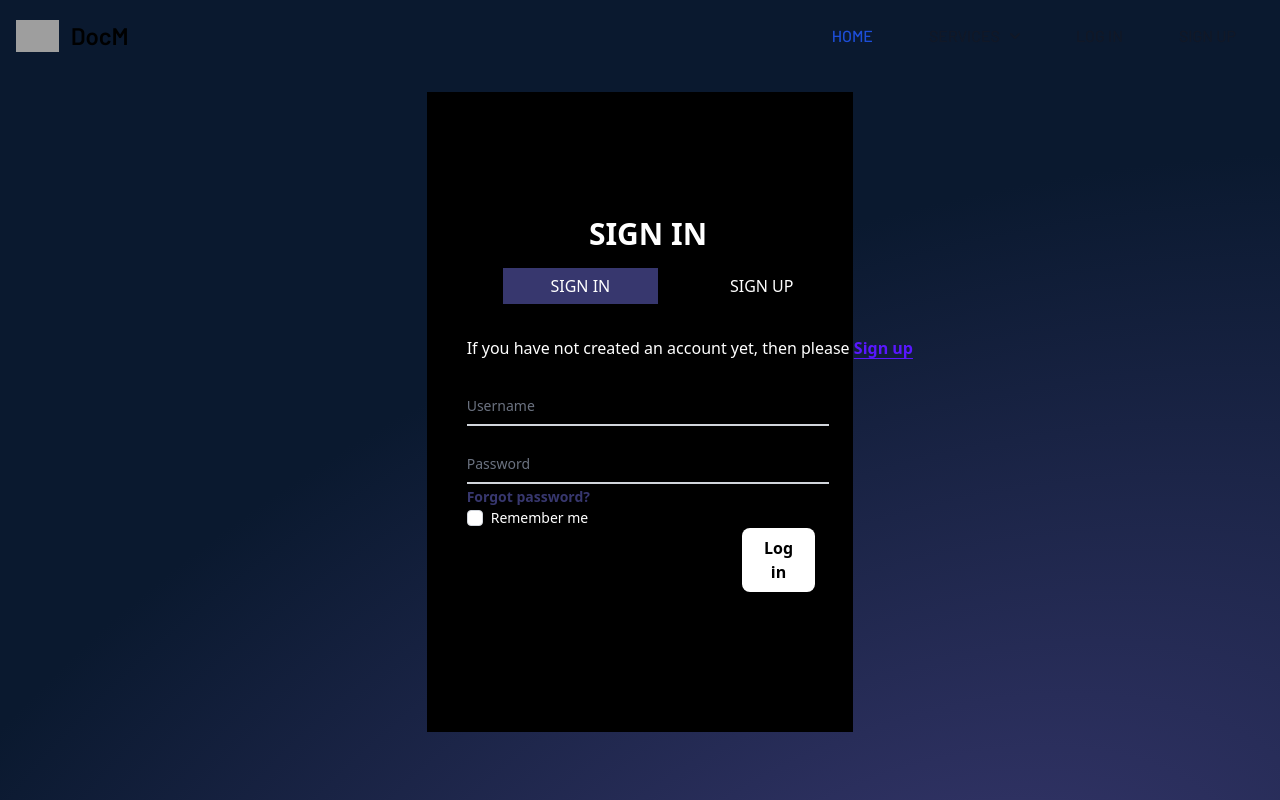
After one commit to KadamKaustubh147/ai_doc_manager, a Django app: template AiDocManager/templates/account/login.html in a window 1280 px wide. The commit adds this page. Run offline with Django 5.2, Linux system fonts and the light colour scheme; the template is opened without the code that fills it, so the values that code supplies are empty; some libraries are stand-ins or nearby versions; grey boxes are pictures that could not be loaded.

Commit message:
Updated custom django allauth login template

```diff
--- /dev/null
+++ b/AiDocManager/templates/account/login.html
@@ -0,0 +1,114 @@
+{% extends 'base.html' %}
+{% load allauth account %}
+{% load socialaccount %}
+{% load static tailwind_tags %}
+{% load static %}
+
+{% block maal %}
+
+<div class="flex flex-wrap bg-[#000000] md:w-1/3 w-3/4 place-self-center mt-5 h-4/5 pl-4">
+  <div class="flex w-full flex-col ">
+    <div
+      class="mx-auto my-auto flex flex-col justify-center md:px-6 md:pt-0 w-full"
+    >
+    <p class="text-center text-white text-3xl font-extrabold -mt-4 mb-4 w-full ">SIGN IN</p>
+      <div class="flex justify-around mb-2">
+        <button class="text-white bg-[#37376E] p-1.5 px-12">SIGN IN</button>
+        <button class="text-white">SIGN UP</button>
+      </div>
+      <form
+        class="flex flex-col md:pt-6"
+        method="post"
+        action="{% url 'account_login' %}"
+      >
+        {% csrf_token %}
+              <div class="text-center">
+        <p class="whitespace-nowrap text-white">
+          If you have not created an account yet, then please
+          <a
+            class="font-semibold text-[#5917FF] underline underline-offset-4"
+            href="{% url 'account_signup' %}"
+          >
+            Sign up
+          </a>
+        </p>
+      </div>
+
+        {% if form.errors %}
+        <div class="text-red-500">
+          <ul>
+            {% for field in form %} {% for error in field.errors %}
+            <li>{{ error }}</li>
+            {% endfor %} {% endfor %} {% for error in form.non_field_errors %}
+            <li>{{ error }}</li>
+            {% endfor %}
+          </ul>
+        </div>
+        {% endif %}
+        <div class="flex flex-col pt-4">
+            <div class="relative z-0 mt-2 mb-4">
+              <input type="text" id="username" class="block py-2.5 px-0 w-full text-sm text-gray-900 bg-transparent border-0 border-b-2 border-gray-300 appearance-none dark:text-white dark:border-gray-600 dark:focus:border-blue-500 focus:outline-none focus:ring-0 focus:border-blue-600 peer" name="login" placeholder=" " required/>
+              <label for="username" class="absolute text-sm text-gray-500 dark:text-gray-400 duration-300 transform -translate-y-6 scale-75 top-3 -z-10 origin-[0] peer-focus:start-0 peer-focus:text-blue-600 peer-focus:dark:text-blue-500 peer-placeholder-shown:scale-100 peer-placeholder-shown:translate-y-0 peer-focus:scale-75 peer-focus:-translate-y-6 rtl:peer-focus:translate-x-1/4 rtl:peer-focus:left-auto">Username</label>
+            </div>
+        </div>
+        <div class="relative z-0">
+            <input type="password" id="password" class="block py-2.5 px-0 w-full text-sm text-gray-900 bg-transparent border-0 border-b-2 border-gray-300 appearance-none dark:text-white dark:border-gray-600 dark:focus:border-blue-500 focus:outline-none focus:ring-0 focus:border-blue-600 peer" name="password" placeholder=" " required />
+            <label for="password" class="absolute text-sm text-gray-500 dark:text-gray-400 duration-300 transform -translate-y-6 scale-75 top-3 -z-10 origin-[0] peer-focus:start-0 peer-focus:text-blue-600 peer-focus:dark:text-blue-500 peer-placeholder-shown:scale-100 peer-placeholder-shown:translate-y-0 peer-focus:scale-75 peer-focus:-translate-y-6 rtl:peer-focus:translate-x-1/4 rtl:peer-focus:left-auto">Password</label>
+        </div>
+
+        <div>
+          <a
+            href="{% url 'account_reset_password' %}"
+            class="text-sm font-semibold text-[#37376E] hover:underline"
+          >
+            Forgot password?
+          </a>
+        </div>
+
+        <div class="flex items-center">
+          <input
+            type="checkbox"
+            id="id_remember"
+            name="remember"
+            class="h-4 w-4 rounded border-gray-300 text-gray-900 focus:ring-[#37376E]"
+          />
+          <label for="id_remember" class="ml-2 block text-sm text-white">
+            Remember me
+          </label>
+        </div>
+
+        <div class="w-full pl-[60%]">
+          <button
+            type="submit"
+            class="w-1/2 rounded-lg bg-white px-4 py-2 text-center text-base font-semibold text-black shadow-md ring-gray-500 ring-offset-2 transition focus:ring-2 ml-[40%]"
+          >Log in</button>
+        </div>
+
+      </form>
+
+      {% if SOCIALACCOUNT_ENABLED %}
+        <div class="relative mt-8 flex h-px place-items-center bg-gray-200">
+          <div
+            class="absolute left-1/2 h-6 w-14 -translate-x-1/2 bg-white text-center text-sm text-gray-500"
+          >
+            or
+          </div>
+        </div>
+        <a href="{% provider_login_url 'google' %}" class="google-bg">
+          <button
+            class="-2 mt-8 w-full flex items-center justify-center rounded-md border px-4 py-1 outline-none ring-gray-400 ring-offset-2 transition hover:border-transparent hover:bg-black hover:text-white focus:ring-2"
+          >
+            <img
+              class="mr-2 h-5"
+              src="https://static.cdnlogo.com/logos/g/35/google-icon.svg"
+              alt
+            />
+            Log in with Google
+          </button>
+        </a>
+      {% endif %}
+    </div>
+  </div>
+</div>
+
+{% endblock %}
--- a/AiDocManager/templates/base.html
+++ b/AiDocManager/templates/base.html
@@ -81,7 +81,7 @@
       </div>
     </nav>
 
-    {% block content %}{% endblock %}
+    {% block maal %}{% endblock %}
 
   </section>
 
--- a/AiDocManager/templates/landing.html
+++ b/AiDocManager/templates/landing.html
@@ -8,7 +8,7 @@
 
 {% load static %}
 
-{% block content %}
+{% block maal %}
 
     <div class="grid max-w-screen-xl px-4 py-8 mx-auto lg:gap-8 xl:gap-0 lg:py-16 lg:grid-cols-12 items-center font-[Barlow] h-full">
       <div class="mx-auto lg:col-span-7">
--- a/AiDocManager/theme/static/css/dist/styles.css
+++ b/AiDocManager/theme/static/css/dist/styles.css
@@ -795,8 +795,40 @@ select {
   border-width: 0;
 }
 
+.pointer-events-none {
+  pointer-events: none;
+}
+
 .static {
   position: static;
+}
+
+.absolute {
+  position: absolute;
+}
+
+.relative {
+  position: relative;
+}
+
+.left-1\/2 {
+  left: 50%;
+}
+
+.top-0 {
+  top: 0px;
+}
+
+.top-3 {
+  top: 0.75rem;
+}
+
+.-z-10 {
+  z-index: -10;
+}
+
+.z-0 {
+  z-index: 0;
 }
 
 .z-10 {
@@ -808,8 +840,21 @@ select {
   margin-right: auto;
 }
 
+.my-auto {
+  margin-top: auto;
+  margin-bottom: auto;
+}
+
 .-mr-1 {
   margin-right: -0.25rem;
+}
+
+.-mt-4 {
+  margin-top: -1rem;
+}
+
+.mb-2 {
+  margin-bottom: 0.5rem;
 }
 
 .mb-4 {
@@ -824,6 +869,14 @@ select {
   margin-left: 0.5rem;
 }
 
+.ml-\[40\%\] {
+  margin-left: 40%;
+}
+
+.mr-2 {
+  margin-right: 0.5rem;
+}
+
 .mr-3 {
   margin-right: 0.75rem;
 }
@@ -832,8 +885,20 @@ select {
   margin-inline-start: 0.625rem;
 }
 
+.mt-2 {
+  margin-top: 0.5rem;
+}
+
 .mt-4 {
   margin-top: 1rem;
+}
+
+.mt-5 {
+  margin-top: 1.25rem;
+}
+
+.mt-8 {
+  margin-top: 2rem;
 }
 
 .block {
@@ -864,8 +929,20 @@ select {
   height: 0.625rem;
 }
 
+.h-4 {
+  height: 1rem;
+}
+
+.h-4\/5 {
+  height: 80%;
+}
+
 .h-5 {
   height: 1.25rem;
+}
+
+.h-6 {
+  height: 1.5rem;
 }
 
 .h-8 {
@@ -876,6 +953,10 @@ select {
   height: 100%;
 }
 
+.h-px {
+  height: 1px;
+}
+
 .h-screen {
   height: 100vh;
 }
@@ -884,12 +965,28 @@ select {
   min-height: 100vh;
 }
 
+.w-1\/2 {
+  width: 50%;
+}
+
 .w-10 {
   width: 2.5rem;
 }
 
+.w-14 {
+  width: 3.5rem;
+}
+
 .w-2\.5 {
   width: 0.625rem;
+}
+
+.w-3\/4 {
+  width: 75%;
+}
+
+.w-4 {
+  width: 1rem;
 }
 
 .w-44 {
@@ -912,12 +1009,56 @@ select {
   max-width: 1280px;
 }
 
+.flex-1 {
+  flex: 1 1 0%;
+}
+
+.origin-\[0\] {
+  transform-origin: 0;
+}
+
+.-translate-x-1\/2 {
+  --tw-translate-x: -50%;
+  transform: translate(var(--tw-translate-x), var(--tw-translate-y)) rotate(var(--tw-rotate)) skewX(var(--tw-skew-x)) skewY(var(--tw-skew-y)) scaleX(var(--tw-scale-x)) scaleY(var(--tw-scale-y));
+}
+
+.-translate-y-6 {
+  --tw-translate-y: -1.5rem;
+  transform: translate(var(--tw-translate-x), var(--tw-translate-y)) rotate(var(--tw-rotate)) skewX(var(--tw-skew-x)) skewY(var(--tw-skew-y)) scaleX(var(--tw-scale-x)) scaleY(var(--tw-scale-y));
+}
+
+.scale-75 {
+  --tw-scale-x: .75;
+  --tw-scale-y: .75;
+  transform: translate(var(--tw-translate-x), var(--tw-translate-y)) rotate(var(--tw-rotate)) skewX(var(--tw-skew-x)) skewY(var(--tw-skew-y)) scaleX(var(--tw-scale-x)) scaleY(var(--tw-scale-y));
+}
+
+.transform {
+  transform: translate(var(--tw-translate-x), var(--tw-translate-y)) rotate(var(--tw-rotate)) skewX(var(--tw-skew-x)) skewY(var(--tw-skew-y)) scaleX(var(--tw-scale-x)) scaleY(var(--tw-scale-y));
+}
+
+.select-none {
+  -webkit-user-select: none;
+     -moz-user-select: none;
+          user-select: none;
+}
+
+.appearance-none {
+  -webkit-appearance: none;
+     -moz-appearance: none;
+          appearance: none;
+}
+
 .flex-col {
   flex-direction: column;
 }
 
 .flex-wrap {
   flex-wrap: wrap;
+}
+
+.place-items-center {
+  place-items: center;
 }
 
 .items-center {
@@ -930,6 +1071,10 @@ select {
 
 .justify-between {
   justify-content: space-between;
+}
+
+.justify-around {
+  justify-content: space-around;
 }
 
 .space-x-3 > :not([hidden]) ~ :not([hidden]) {
@@ -949,21 +1094,74 @@ select {
   border-color: rgb(243 244 246 / var(--tw-divide-opacity, 1));
 }
 
+.place-self-center {
+  place-self: center;
+}
+
 .self-center {
   align-self: center;
+}
+
+.whitespace-nowrap {
+  white-space: nowrap;
+}
+
+.rounded {
+  border-radius: 0.25rem;
 }
 
 .rounded-lg {
   border-radius: 0.5rem;
 }
 
+.rounded-md {
+  border-radius: 0.375rem;
+}
+
 .rounded-sm {
   border-radius: 0.125rem;
+}
+
+.border {
+  border-width: 1px;
+}
+
+.border-0 {
+  border-width: 0px;
+}
+
+.border-b-2 {
+  border-bottom-width: 2px;
+}
+
+.border-gray-300 {
+  --tw-border-opacity: 1;
+  border-color: rgb(209 213 219 / var(--tw-border-opacity, 1));
+}
+
+.bg-\[\#000000\] {
+  --tw-bg-opacity: 1;
+  background-color: rgb(0 0 0 / var(--tw-bg-opacity, 1));
+}
+
+.bg-\[\#37376E\] {
+  --tw-bg-opacity: 1;
+  background-color: rgb(55 55 110 / var(--tw-bg-opacity, 1));
+}
+
+.bg-black {
+  --tw-bg-opacity: 1;
+  background-color: rgb(0 0 0 / var(--tw-bg-opacity, 1));
 }
 
 .bg-emerald-600 {
   --tw-bg-opacity: 1;
   background-color: rgb(5 150 105 / var(--tw-bg-opacity, 1));
+}
+
+.bg-gray-200 {
+  --tw-bg-opacity: 1;
+  background-color: rgb(229 231 235 / var(--tw-bg-opacity, 1));
 }
 
 .bg-gray-50 {
@@ -980,12 +1178,35 @@ select {
   background-color: rgb(255 255 255 / var(--tw-bg-opacity, 1));
 }
 
+.bg-opacity-50 {
+  --tw-bg-opacity: 0.5;
+}
+
+.object-cover {
+  -o-object-fit: cover;
+     object-fit: cover;
+}
+
+.p-1\.5 {
+  padding: 0.375rem;
+}
+
 .p-2 {
   padding: 0.5rem;
 }
 
 .p-4 {
   padding: 1rem;
+}
+
+.px-0 {
+  padding-left: 0px;
+  padding-right: 0px;
+}
+
+.px-12 {
+  padding-left: 3rem;
+  padding-right: 3rem;
 }
 
 .px-3 {
@@ -1013,6 +1234,11 @@ select {
   padding-bottom: 0.5rem;
 }
 
+.py-2\.5 {
+  padding-top: 0.625rem;
+  padding-bottom: 0.625rem;
+}
+
 .py-3 {
   padding-top: 0.75rem;
   padding-bottom: 0.75rem;
@@ -1021,6 +1247,22 @@ select {
 .py-8 {
   padding-top: 2rem;
   padding-bottom: 2rem;
+}
+
+.pl-4 {
+  padding-left: 1rem;
+}
+
+.pl-\[60\%\] {
+  padding-left: 60%;
+}
+
+.pt-4 {
+  padding-top: 1rem;
+}
+
+.text-center {
+  text-align: center;
 }
 
 .font-\[Barlow\] {
@@ -1034,6 +1276,11 @@ select {
 .text-2xl {
   font-size: 1.5rem;
   line-height: 2rem;
+}
+
+.text-3xl {
+  font-size: 1.875rem;
+  line-height: 2.25rem;
 }
 
 .text-5xl {
@@ -1092,6 +1339,21 @@ select {
   letter-spacing: -0.025em;
 }
 
+.text-\[\#37376E\] {
+  --tw-text-opacity: 1;
+  color: rgb(55 55 110 / var(--tw-text-opacity, 1));
+}
+
+.text-\[\#5917FF\] {
+  --tw-text-opacity: 1;
+  color: rgb(89 23 255 / var(--tw-text-opacity, 1));
+}
+
+.text-black {
+  --tw-text-opacity: 1;
+  color: rgb(0 0 0 / var(--tw-text-opacity, 1));
+}
+
 .text-gray-500 {
   --tw-text-opacity: 1;
   color: rgb(107 114 128 / var(--tw-text-opacity, 1));
@@ -1107,9 +1369,42 @@ select {
   color: rgb(17 24 39 / var(--tw-text-opacity, 1));
 }
 
+.text-red-500 {
+  --tw-text-opacity: 1;
+  color: rgb(239 68 68 / var(--tw-text-opacity, 1));
+}
+
 .text-white {
   --tw-text-opacity: 1;
   color: rgb(255 255 255 / var(--tw-text-opacity, 1));
+}
+
+.underline {
+  text-decoration-line: underline;
+}
+
+.underline-offset-4 {
+  text-underline-offset: 4px;
+}
+
+.placeholder-gray-400::-moz-placeholder {
+  --tw-placeholder-opacity: 1;
+  color: rgb(156 163 175 / var(--tw-placeholder-opacity, 1));
+}
+
+.placeholder-gray-400::placeholder {
+  --tw-placeholder-opacity: 1;
+  color: rgb(156 163 175 / var(--tw-placeholder-opacity, 1));
+}
+
+.opacity-90 {
+  opacity: 0.9;
+}
+
+.shadow-md {
+  --tw-shadow: 0 4px 6px -1px rgb(0 0 0 / 0.1), 0 2px 4px -2px rgb(0 0 0 / 0.1);
+  --tw-shadow-colored: 0 4px 6px -1px var(--tw-shadow-color), 0 2px 4px -2px var(--tw-shadow-color);
+  box-shadow: var(--tw-ring-offset-shadow, 0 0 #0000), var(--tw-ring-shadow, 0 0 #0000), var(--tw-shadow);
 }
 
 .shadow-sm {
@@ -1118,8 +1413,44 @@ select {
   box-shadow: var(--tw-ring-offset-shadow, 0 0 #0000), var(--tw-ring-shadow, 0 0 #0000), var(--tw-shadow);
 }
 
-.outline {
-  outline-style: solid;
+.outline-none {
+  outline: 2px solid transparent;
+  outline-offset: 2px;
+}
+
+.ring-gray-400 {
+  --tw-ring-opacity: 1;
+  --tw-ring-color: rgb(156 163 175 / var(--tw-ring-opacity, 1));
+}
+
+.ring-gray-500 {
+  --tw-ring-opacity: 1;
+  --tw-ring-color: rgb(107 114 128 / var(--tw-ring-opacity, 1));
+}
+
+.ring-offset-2 {
+  --tw-ring-offset-width: 2px;
+}
+
+.transition {
+  transition-property: color, background-color, border-color, text-decoration-color, fill, stroke, opacity, box-shadow, transform, filter, -webkit-backdrop-filter;
+  transition-property: color, background-color, border-color, text-decoration-color, fill, stroke, opacity, box-shadow, transform, filter, backdrop-filter;
+  transition-property: color, background-color, border-color, text-decoration-color, fill, stroke, opacity, box-shadow, transform, filter, backdrop-filter, -webkit-backdrop-filter;
+  transition-timing-function: cubic-bezier(0.4, 0, 0.2, 1);
+  transition-duration: 150ms;
+}
+
+.duration-300 {
+  transition-duration: 300ms;
+}
+
+.hover\:border-transparent:hover {
+  border-color: transparent;
+}
+
+.hover\:bg-black:hover {
+  --tw-bg-opacity: 1;
+  background-color: rgb(0 0 0 / var(--tw-bg-opacity, 1));
 }
 
 .hover\:bg-gray-100:hover {
@@ -1127,9 +1458,82 @@ select {
   background-color: rgb(243 244 246 / var(--tw-bg-opacity, 1));
 }
 
+.hover\:text-white:hover {
+  --tw-text-opacity: 1;
+  color: rgb(255 255 255 / var(--tw-text-opacity, 1));
+}
+
+.hover\:underline:hover {
+  text-decoration-line: underline;
+}
+
+.focus\:border-blue-600:focus {
+  --tw-border-opacity: 1;
+  border-color: rgb(37 99 235 / var(--tw-border-opacity, 1));
+}
+
 .focus\:outline-none:focus {
   outline: 2px solid transparent;
   outline-offset: 2px;
+}
+
+.focus\:ring-0:focus {
+  --tw-ring-offset-shadow: var(--tw-ring-inset) 0 0 0 var(--tw-ring-offset-width) var(--tw-ring-offset-color);
+  --tw-ring-shadow: var(--tw-ring-inset) 0 0 0 calc(0px + var(--tw-ring-offset-width)) var(--tw-ring-color);
+  box-shadow: var(--tw-ring-offset-shadow), var(--tw-ring-shadow), var(--tw-shadow, 0 0 #0000);
+}
+
+.focus\:ring-2:focus {
+  --tw-ring-offset-shadow: var(--tw-ring-inset) 0 0 0 var(--tw-ring-offset-width) var(--tw-ring-offset-color);
+  --tw-ring-shadow: var(--tw-ring-inset) 0 0 0 calc(2px + var(--tw-ring-offset-width)) var(--tw-ring-color);
+  box-shadow: var(--tw-ring-offset-shadow), var(--tw-ring-shadow), var(--tw-shadow, 0 0 #0000);
+}
+
+.focus\:ring-\[\#37376E\]:focus {
+  --tw-ring-opacity: 1;
+  --tw-ring-color: rgb(55 55 110 / var(--tw-ring-opacity, 1));
+}
+
+.peer:-moz-placeholder-shown ~ .peer-placeholder-shown\:translate-y-0 {
+  --tw-translate-y: 0px;
+  transform: translate(var(--tw-translate-x), var(--tw-translate-y)) rotate(var(--tw-rotate)) skewX(var(--tw-skew-x)) skewY(var(--tw-skew-y)) scaleX(var(--tw-scale-x)) scaleY(var(--tw-scale-y));
+}
+
+.peer:placeholder-shown ~ .peer-placeholder-shown\:translate-y-0 {
+  --tw-translate-y: 0px;
+  transform: translate(var(--tw-translate-x), var(--tw-translate-y)) rotate(var(--tw-rotate)) skewX(var(--tw-skew-x)) skewY(var(--tw-skew-y)) scaleX(var(--tw-scale-x)) scaleY(var(--tw-scale-y));
+}
+
+.peer:-moz-placeholder-shown ~ .peer-placeholder-shown\:scale-100 {
+  --tw-scale-x: 1;
+  --tw-scale-y: 1;
+  transform: translate(var(--tw-translate-x), var(--tw-translate-y)) rotate(var(--tw-rotate)) skewX(var(--tw-skew-x)) skewY(var(--tw-skew-y)) scaleX(var(--tw-scale-x)) scaleY(var(--tw-scale-y));
+}
+
+.peer:placeholder-shown ~ .peer-placeholder-shown\:scale-100 {
+  --tw-scale-x: 1;
+  --tw-scale-y: 1;
+  transform: translate(var(--tw-translate-x), var(--tw-translate-y)) rotate(var(--tw-rotate)) skewX(var(--tw-skew-x)) skewY(var(--tw-skew-y)) scaleX(var(--tw-scale-x)) scaleY(var(--tw-scale-y));
+}
+
+.peer:focus ~ .peer-focus\:start-0 {
+  inset-inline-start: 0px;
+}
+
+.peer:focus ~ .peer-focus\:-translate-y-6 {
+  --tw-translate-y: -1.5rem;
+  transform: translate(var(--tw-translate-x), var(--tw-translate-y)) rotate(var(--tw-rotate)) skewX(var(--tw-skew-x)) skewY(var(--tw-skew-y)) scaleX(var(--tw-scale-x)) scaleY(var(--tw-scale-y));
+}
+
+.peer:focus ~ .peer-focus\:scale-75 {
+  --tw-scale-x: .75;
+  --tw-scale-y: .75;
+  transform: translate(var(--tw-translate-x), var(--tw-translate-y)) rotate(var(--tw-rotate)) skewX(var(--tw-skew-x)) skewY(var(--tw-skew-y)) scaleX(var(--tw-scale-x)) scaleY(var(--tw-scale-y));
+}
+
+.peer:focus ~ .peer-focus\:text-blue-600 {
+  --tw-text-opacity: 1;
+  color: rgb(37 99 235 / var(--tw-text-opacity, 1));
 }
 
 @media (min-width: 768px) {
@@ -1150,6 +1554,14 @@ select {
     display: none;
   }
 
+  .md\:w-1\/2 {
+    width: 50%;
+  }
+
+  .md\:w-1\/3 {
+    width: 33.333333%;
+  }
+
   .md\:w-auto {
     width: auto;
   }
@@ -1160,6 +1572,19 @@ select {
 
   .md\:p-0 {
     padding: 0px;
+  }
+
+  .md\:px-6 {
+    padding-left: 1.5rem;
+    padding-right: 1.5rem;
+  }
+
+  .md\:pt-0 {
+    padding-top: 0px;
+  }
+
+  .md\:pt-6 {
+    padding-top: 1.5rem;
   }
 
   .md\:text-6xl {
@@ -1234,7 +1659,21 @@ select {
   }
 }
 
+.peer:focus ~ .rtl\:peer-focus\:left-auto:where([dir="rtl"], [dir="rtl"] *) {
+  left: auto;
+}
+
+.peer:focus ~ .rtl\:peer-focus\:translate-x-1\/4:where([dir="rtl"], [dir="rtl"] *) {
+  --tw-translate-x: 25%;
+  transform: translate(var(--tw-translate-x), var(--tw-translate-y)) rotate(var(--tw-rotate)) skewX(var(--tw-skew-x)) skewY(var(--tw-skew-y)) scaleX(var(--tw-scale-x)) scaleY(var(--tw-scale-y));
+}
+
 @media (prefers-color-scheme: dark) {
+  .dark\:border-gray-600 {
+    --tw-border-opacity: 1;
+    border-color: rgb(75 85 99 / var(--tw-border-opacity, 1));
+  }
+
   .dark\:bg-gray-700 {
     --tw-bg-opacity: 1;
     background-color: rgb(55 65 81 / var(--tw-bg-opacity, 1));
@@ -1259,6 +1698,16 @@ select {
     --tw-bg-opacity: 1;
     background-color: rgb(75 85 99 / var(--tw-bg-opacity, 1));
   }
+
+  .dark\:focus\:border-blue-500:focus {
+    --tw-border-opacity: 1;
+    border-color: rgb(59 130 246 / var(--tw-border-opacity, 1));
+  }
+
+  .peer:focus ~ .peer-focus\:dark\:text-blue-500 {
+    --tw-text-opacity: 1;
+    color: rgb(59 130 246 / var(--tw-text-opacity, 1));
+  }
 }
 
 @media (min-width: 768px) {
--- a/requirements.txt
+++ b/requirements.txt
@@ -13,6 +13,7 @@ Django==5.1.6
 django-allauth==65.4.1
 django-browser-reload==1.18.0
 django-tailwind==3.8.0
+django-template-partials==24.4
 idna==3.10
 Jinja2==3.1.5
 markdown-it-py==3.0.0
```
